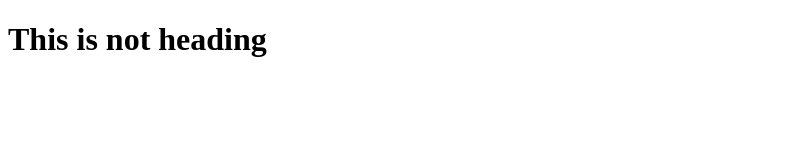
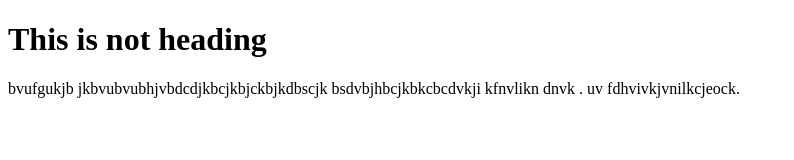
Before and after one commit to Prey59/gh-demo, a plain HTML site: page index.html in a window 1280 px wide. Shown: the whole page, without its empty margins (0-794 px from the left). Drawn offline with Linux system fonts and the light colour scheme.

```diff
--- a/index.html
+++ b/index.html
@@ -7,5 +7,8 @@
 </head>
 <body>
     <h1>This is not heading</h1>
+    <p>bvufgukjb jkbvubvubhjvbdcdjkbcjkbjckbjkdbscjk bsdvbjhbcjkbkcbcdvkji kfnvlikn dnvk .  uv
+        fdhvivkjvnilkcjeock.
+    </p>
 </body>
 </html>
```
